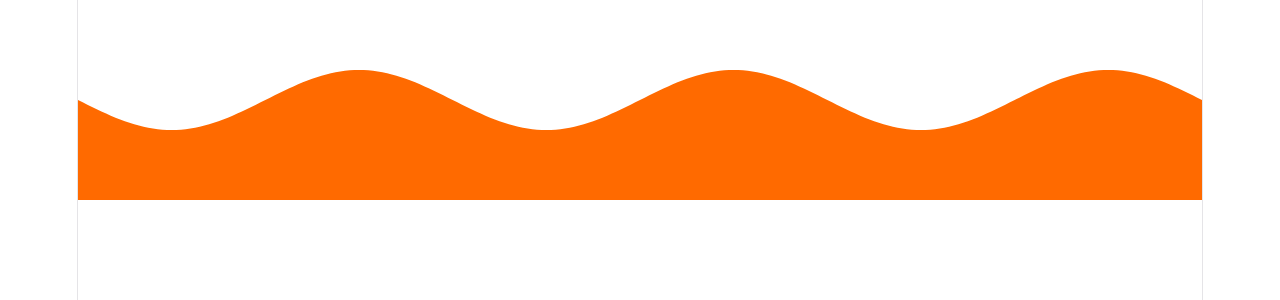
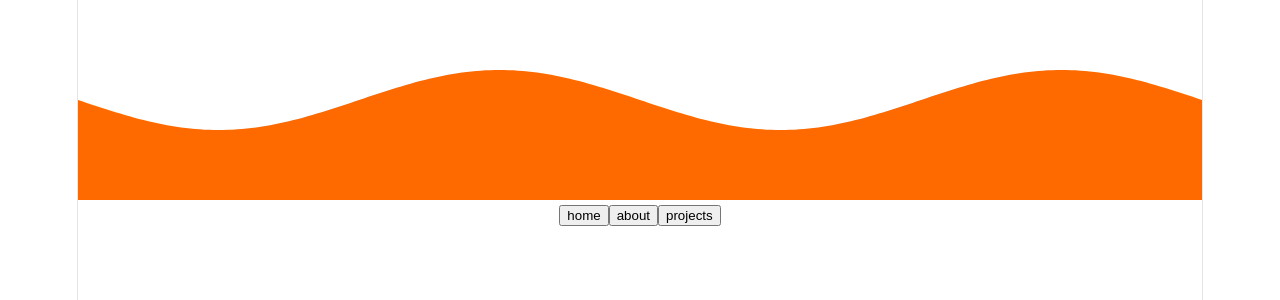
Before and after one commit to Otincelescud/remote-3d-print-final-website, a React app in the folder frontend/: page / in a window 1280 px wide. Shown: the top 300 px of the page. Built offline with nearby package versions, Linux system fonts and the light colour scheme; the HTML template or start-up script is replaced by a standard one.

Commit message:
Write functionality for changin wave pattern

```diff
--- a/frontend/src/App.jsx
+++ b/frontend/src/App.jsx
@@ -1,11 +1,19 @@
+import { useState } from 'react'
 import './App.css'
 import WaveDivider from './Wave'
+import wavePresets from './wavePresets'
 
 function App() {
+  const [page, setPage] = useState("home")
+  const target = wavePresets[page]
 
   return (
     <div>
-      <WaveDivider amplitude={30} frequency={3} phase={0} />
+      <WaveDivider {...target}/>
+
+      <button onClick={() => setPage('home')}>home</button>
+      <button onClick={() => setPage('about')}>about</button>
+      <button onClick={() => setPage('projects')}>projects</button>
     </div>
   )
 }
--- /dev/null
+++ b/frontend/src/wavePresets.js
@@ -0,0 +1,7 @@
+const wavePresets = {
+  home: { amplitude: 30, frequency: 2, phase: 0, color: '#ff6a00' },
+  about: { amplitude: 60, frequency: 1, phase: 1.5, color: '#ff9a3c' },
+  projects: { amplitude: 15, frequency: 6, phase: 3, color: '#cc4f00' },
+}
+
+export default wavePresets
```
